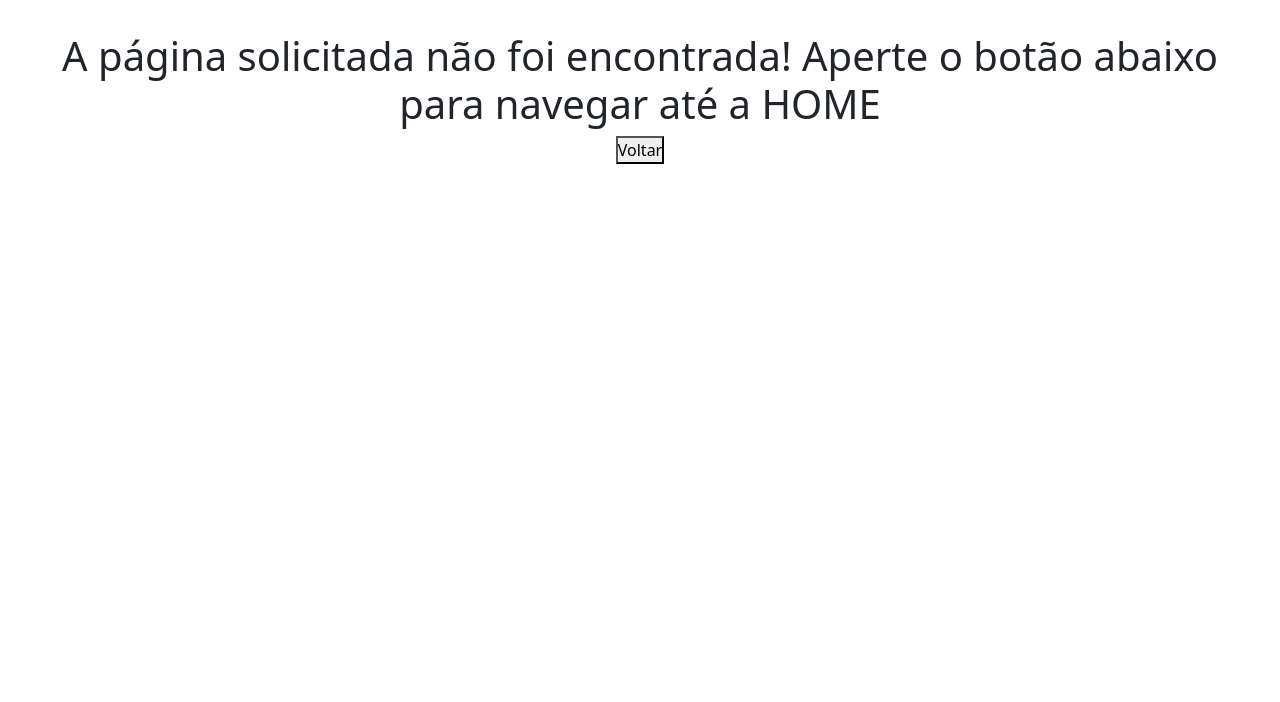
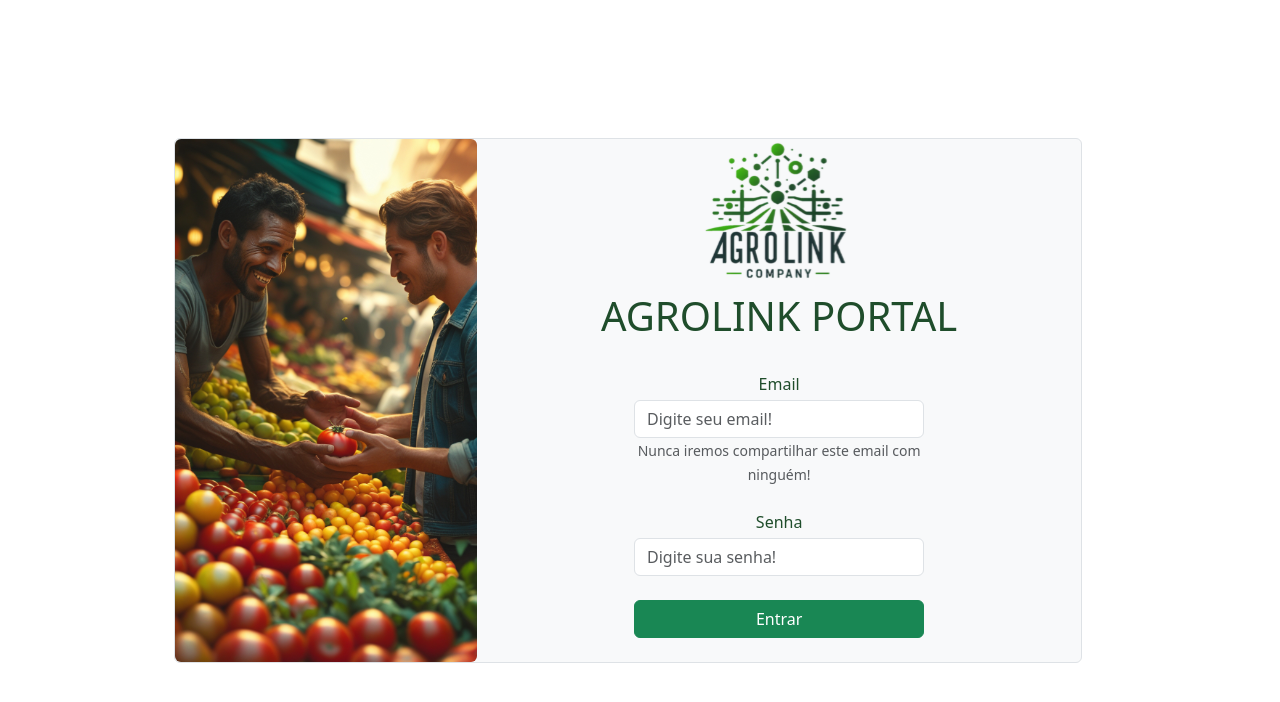
Before and after one commit to MiguelosAguialos/AgroLink, a React (Vite) app: page /login in a window 1280 px wide. Shown: the top 702 px of the page. Built offline with nearby package versions, Linux system fonts and the light colour scheme.

Commit message:
feat: login page

```diff
--- a/src/main.jsx
+++ b/src/main.jsx
@@ -4,6 +4,7 @@ import { BrowserRouter, Route, Routes } from "react-router";
 import "./index.css";
 import App from "./App.jsx";
 import NotFoundPage from "./pages/not_found_page/NotFoundPage.jsx";
+import Login from "./pages/login/Login.jsx";
 
 const root = document.getElementById("root");
 
@@ -11,6 +12,7 @@ ReactDom.createRoot(root).render(
   <BrowserRouter>
     <Routes>
       <Route index element={<App />} />
+      <Route path="login" element={<Login />} />
       <Route path="*" element={<NotFoundPage />} />
     </Routes>
   </BrowserRouter>
--- a/src/pages/login/Login.css
+++ b/src/pages/login/Login.css
@@ -4,22 +4,49 @@
   box-sizing: border-box;
 }
 
-body {
+:root {
+  --green-schema-color: #1f4d2b;
+  --light-green-schema-color: #5ea34f;
+  --white-schema-color: #ffffff;
+  --black-schema-color: #121212;
+}
+
+body{
+  height: 100vh;
+}
+
+@media(min-width:992px){
+  form{
+    width: 50%;
+  }
+}
+
+.main--desktop{
+  height: 100%;
+  width: 100%;
+  padding: 6vw 12vw 6vw 12vw;
+}
+
+.main--content{
   height: 100%;
 }
 
-#screen {
-  height: 100vh;
+.left-side{
+  background-image: url('../../assets/login_image.jpg');
+  background-size: cover;
+  background-position: center;
+  background-repeat: false;
+  color: var(--white-schema-color);
 }
 
-@media (max-width: 576px) {
-  #logo-header {
-    height: 20vw;
-  }
+.right-side{
+  color: var(--green-schema-color);
 }
 
-@media (min-width: 576px) {
-  #logo-header {
-    height: 12vw;
-  }
+.main-title{
+  font-size: 50px;
 }
+
+.main-greeting{
+  font-size: 40px;
+}
--- a/src/pages/login/Login.jsx
+++ b/src/pages/login/Login.jsx
@@ -1,22 +1,49 @@
 import "./Login.css";
-import { Link } from "react-router";
-import agrolinkLogo from "../../assets/logo.jpg";
+import agrolinkLogo from "../../assets/logo fundo branco.svg";
 
 export default function Login() {
   return (
-    <body class="bg-light">
-      <div id="screen" class="row text-center p-0 m-0">
-        <div class="col-3 h-100 bg-success p-3">
-          <img
-            id="logo-header"
-            class="img-fluid rounded"
-            src={agrolinkLogo}
-            alt=""
-          />
-          <h1 class="mt-5">Bem vindo!</h1>
+    <body class="d-flex flex-column  justify-content-center align-items-center">
+      {/* Mobile screen */}
+      <section class="main--mobile d-lg-none container-fluid d-flex flex-column align-items-center">
+        <img src={agrolinkLogo} class="img-fluid" alt="logo" />
+        <h1 class="m-2">AGROLINK PORTAL</h1>
+        <form class="mt-4 d-flex flex-column" action="">
+          <div class="form-group">
+            <label class="pb-1" for="email-field">Email</label>
+            <input type="email" class="form-control" id="email-input" aria-describedby="emailHelp" placeholder="Digite seu email!" />
+            <small id="emailHelp" class="form-text text-muted">Nunca iremos compartilhar este email com ninguém!</small>
+          </div>
+          <div class="form-group mt-4">
+            <label class="pb-1" for="password-field">Senha</label>
+            <input type="password" class="form-control" id="password-input" placeholder="Digite sua senha!" />
+          </div>
+          <button type="submit" class="btn btn-success mt-4 mb-4">Entrar</button>
+        </form>
+      </section>
+      {/* Desktop screen */}
+      <section class="main--desktop d-none d-lg-flex flex-column">
+        <div class="main--content bg-light border rounded row p-0">
+          <div class="left-side rounded col-4 d-flex flex-column align-items-center">
+          </div>
+          <div class="right-side col d-flex flex-column align-items-center justify-content-center">
+            <img src={agrolinkLogo} class="img-fluid" alt="logo" />
+            <h1 class="m-2">AGROLINK PORTAL</h1>
+            <form class="mt-4 d-flex flex-column" action="">
+              <div class="form-group">
+                <label class="pb-1" for="email-field">Email</label>
+                <input type="email" class="form-control" id="email-input" aria-describedby="emailHelp" placeholder="Digite seu email!" />
+                <small id="emailHelp" class="form-text text-muted">Nunca iremos compartilhar este email com ninguém!</small>
+              </div>
+              <div class="form-group mt-4">
+                <label class="pb-1" for="password-field">Senha</label>
+                <input type="password" class="form-control" id="password-input" placeholder="Digite sua senha!" />
+              </div>
+              <button type="submit" class="btn btn-success mt-4 mb-4">Entrar</button>
+            </form>
+          </div>
         </div>
-        <div class="col">col2</div>
-      </div>
+      </section>
     </body>
   );
 }
```
Also changed, not shown: src/assets/login_image.jpg (added).
